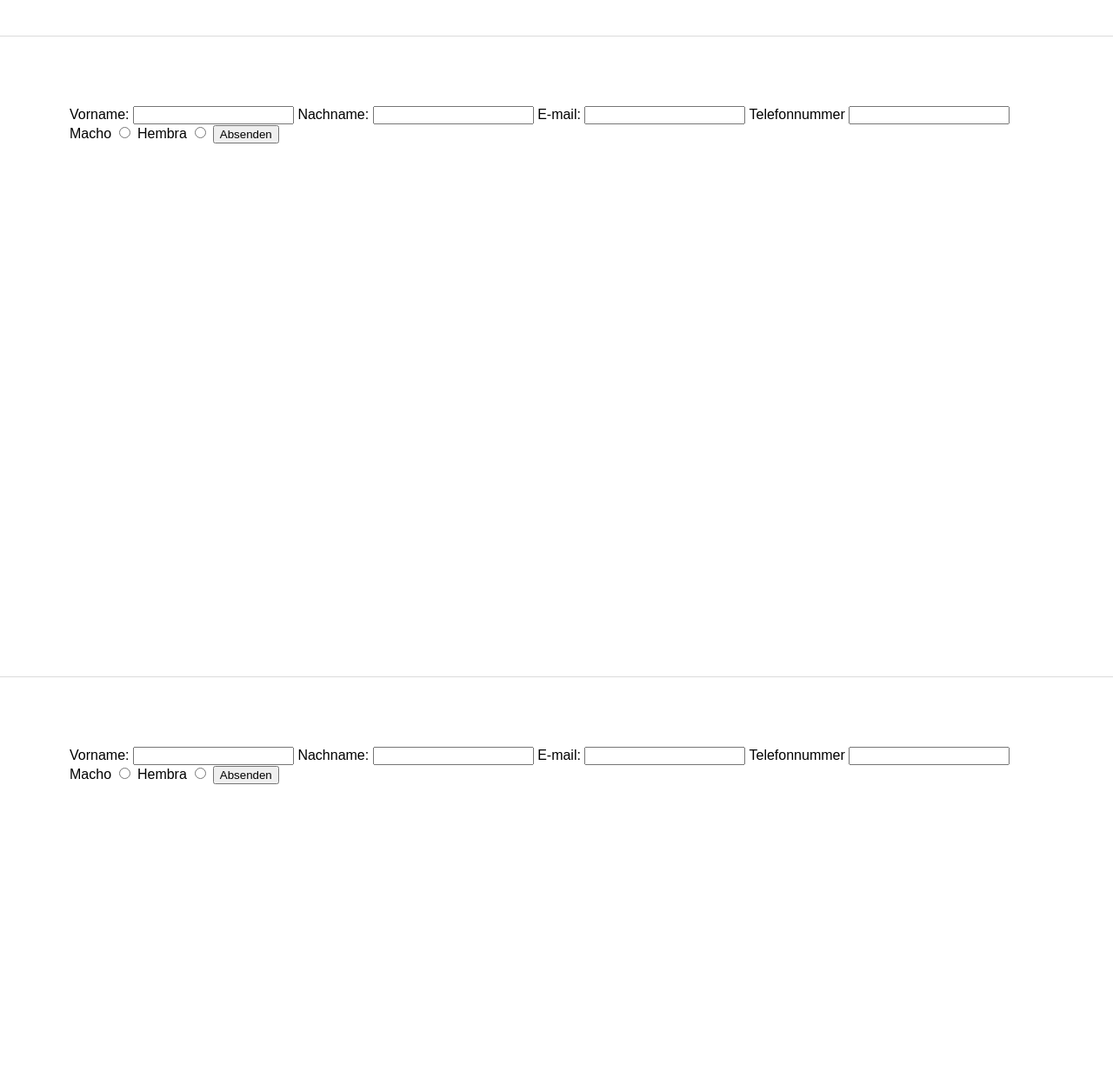
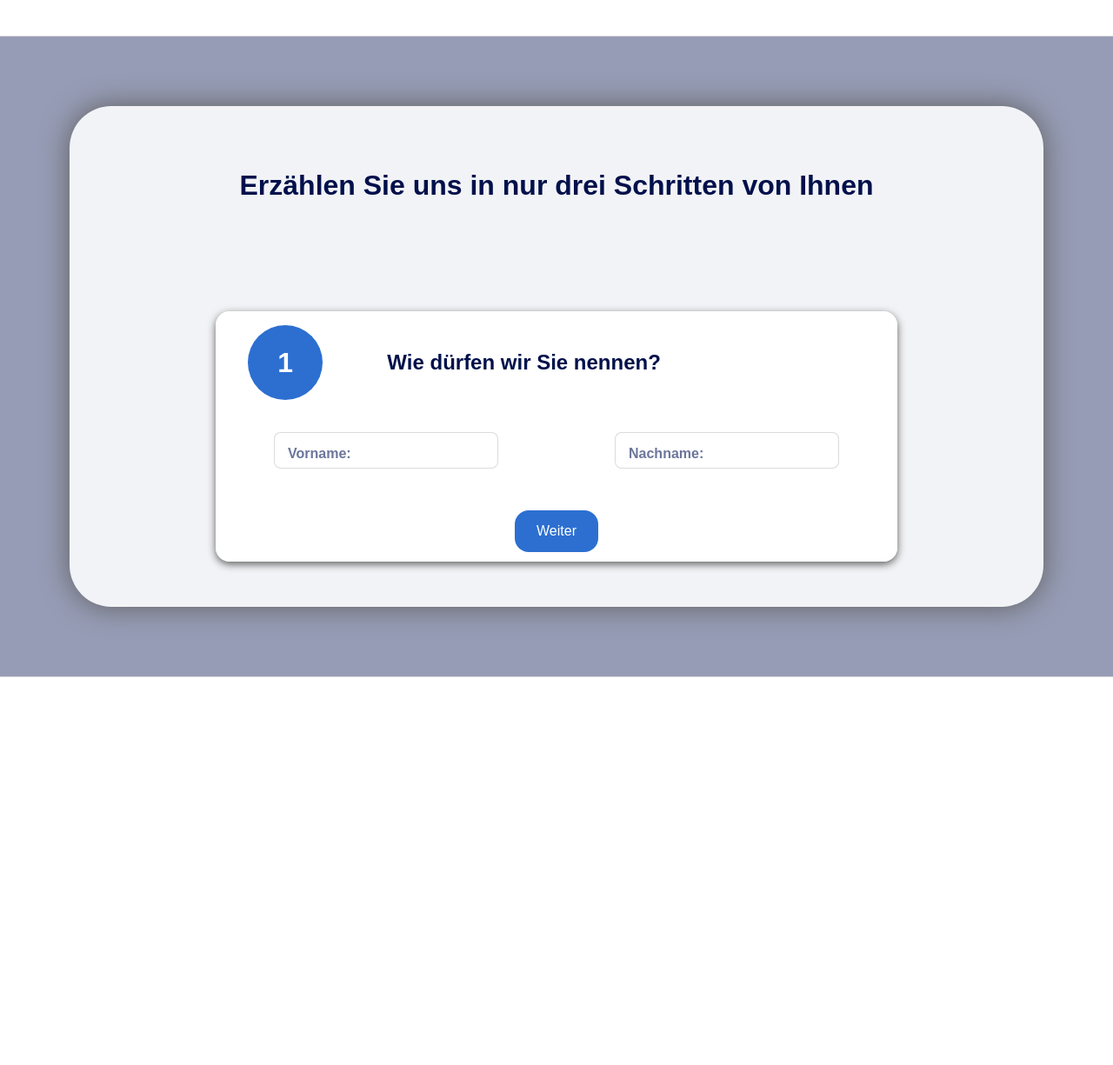
Before and after one commit to CristoferFunes/ottonova-demo, a plain HTML site: page index.html in a window 1280 px wide. Shown: the part 760-1985 px from the top of the page at 87% size. After the commit the page ends 1600 px from the top, so only its background shows below. Drawn offline with Linux system fonts and the light colour scheme.

Commit message:
Created second proposal

```diff
--- a/assets/styles/style.css
+++ b/assets/styles/style.css
@@ -9,6 +9,8 @@
   --first_background_color: #f2f3f6;
   --animation_duration: 300ms;
   --link_color: #697395;
+  --second_background_color: #969cb5;
+  --second_front_color: #f2f3f6;
 }
 
 html{
@@ -22,20 +24,6 @@ body{
   width: 100vw;
   overflow-x: hidden;
 }
-
-/*
-body::-webkit-scrollbar{
-  max-width: 0.25rem;
-}
-
-body::-webkit-scrollbar-track{
-  background: var(--background-color);
-}
-
-body::-webkit-scrollbar-thumb{
-  background: var(--business_primary_color);
-  box-shadow: 0 -100vh 0 100vh var(--business_primary_color)
-}*/
 
 main{
   height: 200vh;
@@ -317,13 +305,136 @@ input.first_radio_button[type="radio"]:checked + .first_gender_label .first_stic
 }
 
 .second_proposal{
-  display: inline-block;
-  margin: var(--main_margin);
+  display: flex;
+  justify-content: center;
+  padding: var(--main_margin);
   height: calc(100vh - var(--navbar_height) - (var(--main_margin)*2));
+  width: calc(100% - (var(--main_margin)*2));
+  background-color: var(--second_background_color);
+
 }
 
-.third_proposal{
-  display: inline-block;
-  margin: var(--main_margin);
-  height: calc(100vh - var(--navbar_height) - (var(--main_margin)*2));
+.second_form{
+  height: 100%;
+  width: 70%;
+  min-width: 70rem;
+  display: flex;
+  flex-direction: column;
+  align-items: center;
+  justify-content: space-around;
+  border-radius: 3rem;
+  box-shadow: 0 0 2rem rgb(94, 94, 94);
+  background-color: var(--second_front_color);
 }
+
+.second_form h1{
+  color: var(--business_secondary_color)
+}
+
+.second_carrousel::-webkit-scrollbar {
+  display: none;
+}
+
+.second_carrousel{
+  height: 50%;
+  width: 70%;
+  border-radius: 1rem;
+  box-shadow: 0 3px 10px rgb(94, 94, 94);
+  background-color: white;
+  display: flex;
+  flex-direction: column;
+  overflow: auto;
+  scroll-snap-type: y mandatory;
+  scroll-behavior: smooth;
+}
+
+.second_section{
+  min-height: 100%;
+  width: 100%;
+  scroll-snap-align: center;
+}
+
+.carrousel_header{
+  padding-top: 1rem;
+  height: 30%;
+  display: flex;
+  flex-direction: row;
+  justify-content: space-around;
+  align-items: center;
+}
+
+.carrousel_circle{
+  height: 100%;
+  aspect-ratio: 1/1;
+  background-color: var(--business_primary_color);
+  border-radius: 50%;
+  display: flex;
+  justify-content: center;
+  align-items: center;
+  color: white;
+  font-size: 2rem;
+  font-weight: bold;
+}
+
+.carrousel_header h2{
+  color: var(--business_secondary_color);
+  margin-right: 30%;
+}
+
+.carrousel_fields_wrapper{
+  height: 40%;
+  display: flex;
+  flex-direction: row;
+  justify-content: space-around;
+  align-items: center;
+}
+
+.carrousel_button_section{
+  height: calc(30% - 1rem);
+  display: flex;
+  align-items: center;
+  justify-content: center;
+}
+
+.second_input_block{
+  position: relative;
+}
+
+.nextButton{
+  width: 6rem;
+  height: 3rem;
+  border-radius: 1rem;
+  background-color: var(--business_primary_color);
+  display: flex;
+  align-items: center;
+  justify-content: center;
+  cursor: pointer;
+  color: white;
+}
+
+.gender_wrapper{
+  height: 40%;
+  display: flex;
+  align-items: center;
+  justify-content: center;
+}
+
+.second_gender_label{
+  display: flex;
+  align-items: center;
+  justify-content: center;
+  width: 6rem;
+  height: 2rem;
+  background-color: var(--link_color);
+  border-radius: 1rem;
+  color:white
+}
+
+.second_gender_input{
+  opacity: 0;
+  pointer-events: none;
+}
+
+input.second_gender_input[type="radio"]:checked + .second_gender_label{
+  background-color: var(--business_primary_color);
+}
--- a/index.html
+++ b/index.html
@@ -23,21 +23,21 @@
         <h2 id="instructions_detail" class="first_instructions_detail" name="instructions_detail">So können wir das perfekte Paket für Sie zusammenstellen</h2>
         <div class="first_input_section">
           <div class="first_input_block">
-            <input type="text" id="first_name" required class="first_input_box"/>
-            <label for="first_name" name="first_name_label" id="first_name_label" class="first_input_label">Vorname:</label>
+            <input type="text" id="first_name" name="name" required class="first_input_box"/>
+            <label for="first_name" name="name_label" id="first_name_label" class="first_input_label">Vorname:</label>
           </div>
           <div class="first_input_block">
-            <input type="text" id="last_name" required class="first_input_box"/>
+            <input type="text" id="last_name" name="last_name" required class="first_input_box"/>
             <label for="last_name" name="last_name_label" id="last_name_label" class="first_input_label">Nachname:</label>
           </div>
         </div>
         <div class="first_input_section">
           <div class="first_input_block">
-            <input type="email" id="email" required class="first_input_box"/>
+            <input type="email" id="email" name="email" required class="first_input_box"/>
             <label for="email" id="email_label" name="email_label" class="first_input_label">E-mail:</label>
           </div>
           <div class="first_input_block">
-            <input type="tel" id="phone" required class="first_input_box"/>
+            <input type="tel" id="phone" name="phone" required class="first_input_box"/>
             <label for="phone" id="phone_label" name="phone_label" class="first_input_label">Telefonnummer</label>
           </div>
         </div>
@@ -71,40 +71,66 @@
     </div>
     <div class="break_line" id="second"></div>
     <div class="second_proposal">
-      <form>
-        <label for="first_name" id="first_name_label" name="first_name_label">Vorname:</label>
-        <input type="text" id="first_name" required />
-        <label for="last_name" id="last_name_label" name="last_name_label">Nachname:</label>
-        <input type="text" id="last_name" required />
-        <label for="email" id="email_label" name="email_label">E-mail:</label>
-        <input type="email" id="email" required />
-        <label for="phone" id="phone_label" name="phone_label">Telefonnummer</label>
-        <input type="tel" id="phone" required />
-        <label for="gender" id="gender_m_label">Macho</label>
-        <input type="radio" name="gender" id="gender_m" value="male">
-        <label for="gender" id="gender_f_label">Hembra</label>
-        <input type="radio" name="gender" id="gender_f" value="female">
-        <input type="submit" name="submit" id="submit" value="Absenden"/>
+      <form class="second_form">
+        <h1 name="second_instructions">Erzählen Sie uns in nur drei Schritten von Ihnen</h1>
+        <div class="second_carrousel">
+          <div class="second_section" id="second_first_section">
+            <div class="carrousel_header">
+              <span class="carrousel_circle">1</span>
+              <h2 name="first_step">Wie dürfen wir Sie nennen?</h2>
+            </div>
+            <div class="carrousel_fields_wrapper">
+              <div class="second_input_block">
+                <input type="text" id="second_first_name" class="first_input_box" required />
+                <label for="second_first_name" id="second_first_name_label" name="name_label" class="first_input_label">Vorname:</label>
+              </div>
+              <div class="second_input_block">
+                <input type="text" id="second_last_name" class="first_input_box" required />
+                <label for="second_last_name" id="second_last_name_label" name="last_name_label" class="first_input_label">Nachname:</label>
+              </div>
+            </div>
+            <div class="carrousel_button_section">
+              <div class="nextButton" name="nextButton" onclick="document.getElementById('second_email').focus()">Weiter</div>
+            </div>
+          </div>
+          <div class="second_section" id="second_second_section">
+            <div class="carrousel_header">
+              <span class="carrousel_circle">2</span>
+              <h2 name="second_step">Wie können wir Sie kontaktieren?</h2>
+            </div>
+            <div class="carrousel_fields_wrapper">
+              <div class="second_input_block">
+                <input type="email" id="second_email" class="first_input_box" required />
+                <label for="second_email" id="email_label" class="first_input_label" name="email_label">E-mail:</label>
+              </div>
+              <div class="second_input_block">
+                <input type="tel" id="second_phone"class="first_input_box"  required />
+                <label for="second_phone" id="phone_label"class="first_input_label"  name="phone_label">Telefonnummer</label>
+              </div>
+            </div>
+            <div class="carrousel_button_section">
+              <div class="nextButton" name="nextButton" onclick="document.getElementById('second_gender_m').focus()">Weiter</div>
+            </div>
+          </div>
+          <div class="second_section" id="second_third_section">
+            <div class="carrousel_header">
+              <span class="carrousel_circle">3</span>
+              <h2 name="third_step">Wählen Sie Ihr gewünschtes Geschlecht</h2>
+            </div>
+            <div class="gender_wrapper">
+              <input type="radio" name="gender" id="second_gender_m" value="male" class="second_gender_input">
+              <label for="second_gender_m" name="gender_m_label" id="gender_m_label" class="second_gender_label">Herr.</label>
+              <input type="radio" name="gender" id="second_gender_f" value="female" class="second_gender_input">
+              <label for="second_gender_f" name="gender_f_label" id="gender_f_label" class="second_gender_label">Frau.</label>
+            </div>
+            <div class="carrousel_button_section">
+              <input class="first_submit" type="submit" name="submit" id="submit" value="Absenden"/>
+            </div>
+          </div>
+        </div>
       </form>
     </div>
     <div class="break_line"></div>
-    <div class="third_proposal">
-      <form>
-        <label for="first_name" id="first_name_label" name="first_name_label">Vorname:</label>
-        <input type="text" id="first_name" required />
-        <label for="last_name" id="last_name_label" name="last_name_label">Nachname:</label>
-        <input type="text" id="last_name" required />
-        <label for="email" id="email_label" name="email_label">E-mail:</label>
-        <input type="email" id="email" required />
-        <label for="phone" id="phone_label" name="phone_label">Telefonnummer</label>
-        <input type="tel" id="phone" required />
-        <label for="gender" id="gender_m_label">Macho</label>
-        <input type="radio" name="gender" id="gender_m" value="male">
-        <label for="gender" id="gender_f_label">Hembra</label>
-        <input type="radio" name="gender" id="gender_f" value="female">
-        <input type="submit" name="submit" id="submit" value="Absenden"/>
-      </form>
-    </div>
 	</main>
   <script src="./src/index.js"></script>
 </body>
```
Also changed, not shown: locales/de.json (+9 -2 lines), locales/en.json (+9 -2 lines), locales/es.json (+9 -2 lines), src/index.js (+26 -22 lines), 1 other file.
